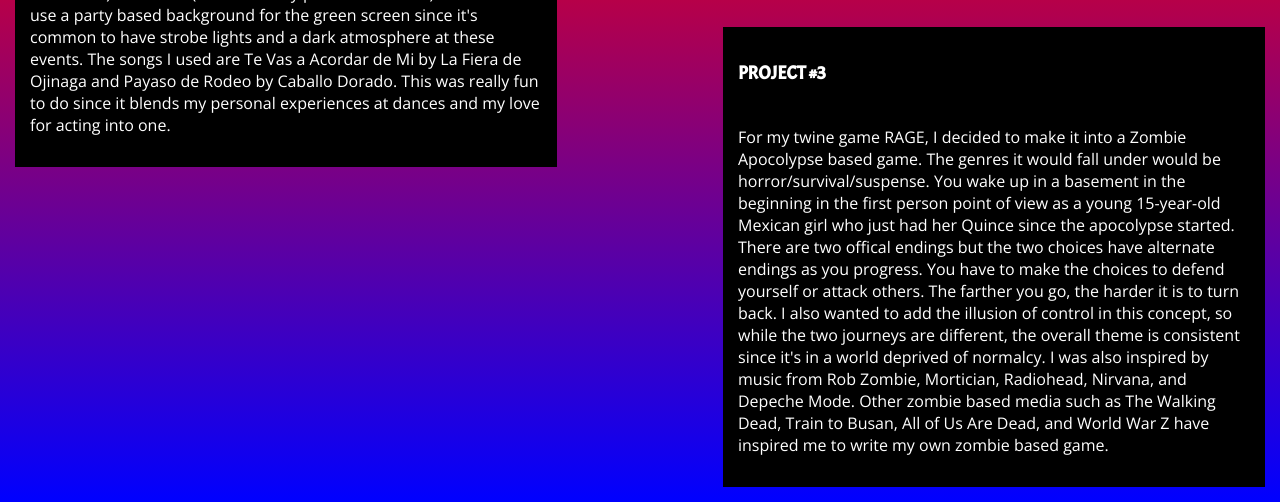
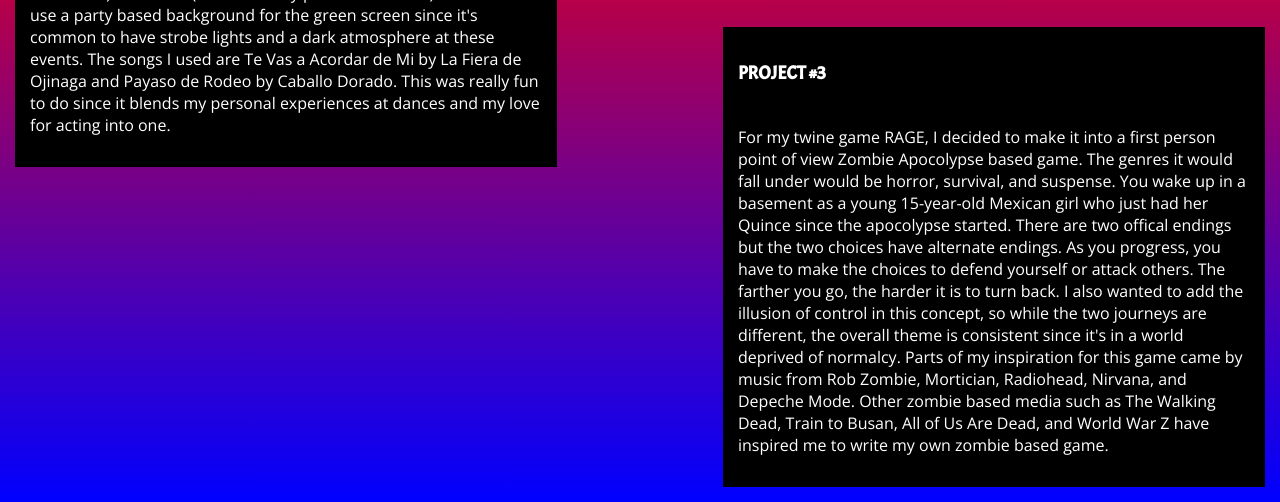
Before and after one commit to Asanc125/Personal-Portfolio, a plain HTML site: page index.html in a window 1280 px wide. Shown: the part 902-1404 px from the top of the page. Drawn offline with nearby package versions, Linux system fonts and the light colour scheme.

Commit message:
Update index.html

```diff
--- a/index.html
+++ b/index.html
@@ -74,12 +74,11 @@ of the page.-->
 
   <div class="img_left" id="project3"><img src="images/starwipe.gif"></div>
   <div class="text_right">
-    <p><h3>PROJECT #3</h3></br> For my twine game RAGE, I decided to make it into a Zombie Apocolypse based game. The genres it would fall under would be horror/survival/suspense.
-    You wake up in a basement in the beginning in the first person point of view as a young 15-year-old Mexican girl who just had her Quince since the apocolypse started.
-    There are two offical endings but the two choices have alternate endings as you progress. You have to make the choices to defend yourself or attack others.
-    The farther you go, the harder it is to turn back.
+    <p><h3>PROJECT #3</h3></br> For my twine game RAGE, I decided to make it into a first person point of view Zombie Apocolypse based game. The genres it would fall under would be horror, survival, and suspense.
+    You wake up in a basement as a young 15-year-old Mexican girl who just had her Quince since the apocolypse started. There are two offical endings but the two choices have alternate endings.
+    As you progress, you have to make the choices to defend yourself or attack others. The farther you go, the harder it is to turn back.
     I also wanted to add the illusion of control in this concept, so while the two journeys are different, the overall theme is consistent since it's in a world deprived of normalcy.
-    I was also inspired by music from Rob Zombie, Mortician, Radiohead, Nirvana, and Depeche Mode. Other zombie based media such as The Walking Dead,
+    Parts of my inspiration for this game came by music from Rob Zombie, Mortician, Radiohead, Nirvana, and Depeche Mode. Other zombie based media such as The Walking Dead,
     Train to Busan, All of Us Are Dead, and World War Z have inspired me to write my own zombie based game. </p>
   </div>
 
```
